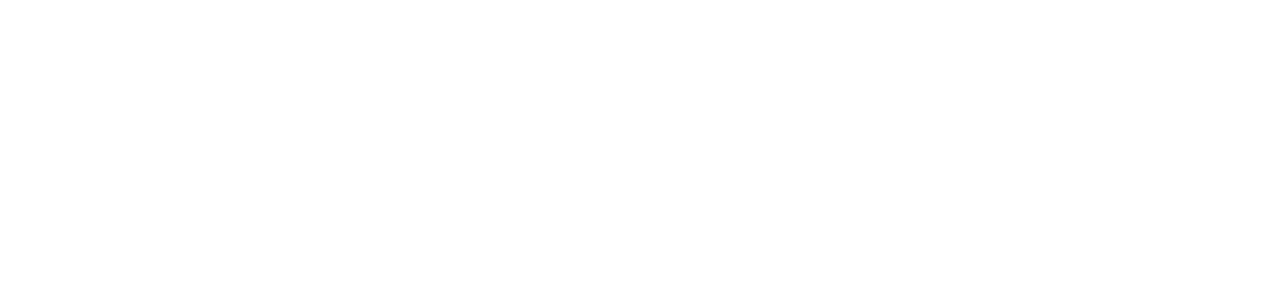
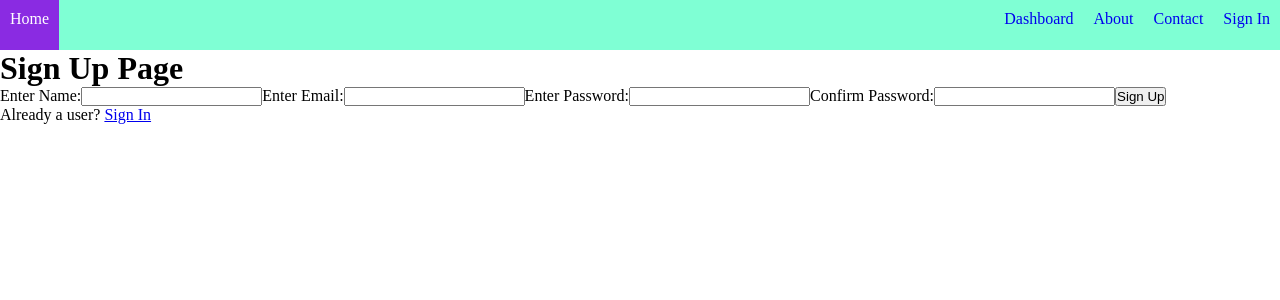
Before and after one commit to nisarga-nn/vueapp, a Vue app: page /sign-up in a window 1280 px wide. Before the commit this address had no page. Shown: the top 300 px of the page. Built offline with nearby package versions, Linux system fonts and the light colour scheme.

Commit message:
added vue

```diff
--- a/src/App.vue
+++ b/src/App.vue
@@ -1,9 +1,10 @@
 <script setup>
 import { RouterView } from 'vue-router'
+import NavBar from '@/components/Navbar.vue'
+
 </script>
 
 <template>
-    <div class="container">
-        <RouterView />
-    </div>
+    <NavBar/>
+    <RouterView />
 </template>
--- /dev/null
+++ b/src/components/Navbar.vue
@@ -0,0 +1,49 @@
+<script>
+import { defineComponent } from 'vue';
+export default defineComponent({
+    name: 'NavBar'
+})
+</script>
+
+<template>
+    <div>
+        <ul class="nav">
+            <router-link to="/" class="nav-items ">Home</router-link>
+            <router-link to="/dashboard" class="nav-items left-menu">Dashboard</router-link>
+            <router-link to="/about" class="nav-items">About</router-link>
+            <router-link to="/contact" class="nav-items">Contact</router-link>
+            <router-link to="/sign-in" class="nav-items">Sign In</router-link>
+        </ul>
+    </div>
+</template>
+
+<style>
+* {
+    margin: 0;
+    padding: 0;
+    box-sizing: border-box;
+}
+
+.nav {
+    display: flex;
+    list-style: none;
+    background-color: aquamarine;
+    align-items: center;
+}
+
+.left-menu {
+    margin-left: auto;
+}
+
+.nav-items {
+    padding: 10px;
+    height: 50px;
+    cursor: pointer;
+    text-decoration: none;
+}
+
+.nav-items:hover{
+    background-color: blueviolet;
+    color: white;
+}
+</style>
--- /dev/null
+++ b/src/components/auth/Login.vue
@@ -0,0 +1,32 @@
+<script>
+import { defineComponent, reactive, toRefs } from 'vue';
+
+export default defineComponent({
+    name: "LoginComponent",
+    setup() {
+        const loginDetails = reactive({
+            email: "",
+            password: ""
+        })
+
+        const onSubmit = () => {
+    console.log(loginDetails)
+}
+
+        return { ...toRefs(loginDetails), onSubmit }
+    }
+})
+</script>
+
+<template>
+    <form @submit.prevent="onSubmit">
+        <label>Enter Email:</label>
+        <input type="email" v-model="email" required/>
+        <label>Enter Password:</label>
+        <input type="password" v-model="password" required/>
+        <button type="submit">Sign In</button>
+    </form>
+    <p>Not register?
+        <router-link to="/sign-up">Sign Up</router-link>
+    </p>
+</template>
--- /dev/null
+++ b/src/components/auth/Register.vue
@@ -0,0 +1,40 @@
+<script>
+import { defineComponent, reactive } from 'vue';
+
+export default defineComponent({
+    name: "RegisterComponent",
+    setup() {
+        const registerDetails = reactive({
+            name: "",
+            email: "",
+            password: "",
+            confirm_password: "",
+        })
+
+        const onSubmit = () => {
+            console.log(registerDetails)
+        }
+
+        return { registerDetails, onSubmit }
+    }
+})
+</script>
+
+<template>
+    <div>
+        <form @submit.prevent="onSubmit">
+            <label>Enter Name:</label>
+            <input type="text" v-model="registerDetails.name" required/>
+            <label>Enter Email:</label>
+            <input type="email" v-model="registerDetails.email" required/>
+            <label>Enter Password:</label>
+            <input type="password" v-model="registerDetails.password" required/>
+            <label>Confirm Password:</label>
+            <input type="password" v-model="registerDetails.confirm_password" required/>
+            <button type="submit">Sign Up</button>
+        </form>
+        <p>Already a user?
+            <router-link to="/sign-in">Sign In</router-link>
+        </p>
+    </div>
+</template>
--- a/src/router/index.js
+++ b/src/router/index.js
@@ -3,6 +3,8 @@
 import Home from "@/views/Home.vue";
 import Contact from "@/views/Contact.vue";
 import Dashboard from "@/views/Dashboard.vue"
+import SignUp from "@/views/SignUp.vue"
+import SignIn from "@/views/SignIn.vue"
 
 const router = createRouter({
   // history: createWebHistory(import.meta.env.BASE_URL),
@@ -28,6 +30,16 @@
       name: "dashboard",
       component: Dashboard,
     },
+    {
+      path:"/sign-up",
+      name:"signup",
+      component:SignUp,
+    },
+    {
+      path:"/sign-in",
+      name:"signin",
+      component:SignIn,
+    }
   ],
 });
 
--- a/src/views/About.vue
+++ b/src/views/About.vue
@@ -1,11 +1,53 @@
 <script>
-export default  {
-    name : 'AboutPage'
+export default {
+    name: 'AboutPage',
+    setup() {
+        const data = [{
+            name: "Prashant",
+            gender: "Male"
+        }, {
+            name: "Nisarga",
+            gender: "Male"
+        },
+        { name: "Swara", gender: "Female" }]
+        const n = data.length
+        return { data, n }
+    }
 }
 </script>
 
 <template>
     <div>
         <h1>About</h1>
+        <table>
+            <tr>
+                <th>Name</th>
+                <th>Gender</th>
+            </tr>
+            <tr :key="item" v-for="item in data">
+                <td>{{ item.name }}</td>
+                <td>{{ item.gender }}</td>
+            </tr>
+        </table>
+        <p>Number of rows = {{ n }}</p>
     </div>
 </template>
+
+<style scoped>
+div {
+    display: flex;
+    flex-direction: column;
+    justify-content: center;
+    align-items: center;
+}
+
+table {
+    border-collapse: collapse;
+}
+
+td,
+th {
+    border: 1px solid black;
+
+}
+</style>
--- a/src/views/Dashboard.vue
+++ b/src/views/Dashboard.vue
@@ -1,11 +1,33 @@
 <script>
-export default  {
-    name : 'DashboardPage'
-}
+import { defineComponent, reactive } from 'vue'
+export default defineComponent({
+    name: 'DashboardPage',
+    setup() {
+        const user = reactive({
+            user_name: "",
+            age: null,
+            gender: "Male"
+        })
+        return {user}
+    }
+})
 </script>
 
 <template>
     <div>
         <h1>Dashboard</h1>
+        <h2>{{ user }}</h2>
+        <h2>{{ user.user_name }}</h2>
+        <h2>{{ user.age }}</h2>
+        <h2>{{ user.gender }}</h2>
+    </div>
+    <div>
+        <input type="text" v-model="user.user_name"/>
+        <input type="number" v-model="user.age"/>
+        <label>Gender</label>
+        <select v-model="user.gender">
+            <option value="Male">Male</option>
+            <option value="Female">Female</option>
+        </select>
     </div>
 </template>
--- a/src/views/Home.vue
+++ b/src/views/Home.vue
@@ -1,11 +1,41 @@
 <script>
-export default  {
-    name : 'HomePage'
+import { ref, defineComponent, computed } from 'vue'
+// eslint-disable-next-line no-unused-vars
+const no1 = 1
+const foo = () => {
+    return "one"
 }
+/*
+const Uppercase = (str) => {
+    return str.toUpperCase()
+}
+*/
+export default defineComponent({
+    name: 'HomePage',
+    setup() {
+        const no3 = ref(3)
+        const no4 = ref(4)
+        const no5 = ref(5)
+        const no6 = ref(6)
+        const no7 = ref(7)
+        const no8 = ref(8)
+        const no9 = ref(9)
+        console.log(no1, no5.value, no6.value, no7.value, no8.value, no9)
+        const text = ref("")
+        const toUpper = computed(()=> text.value.toUpperCase())
+        return {
+            no1, no3, no4, foo, toUpper, text
+        }
+    }
+})
+
 </script>
 
 <template>
-    <div>
-        <h1>Home</h1>
-    </div>
+    <h1>=={{ no1 }}=={{ no3 }}=={{ no4 }}==</h1>
+    <h2>{{ toUpper }}</h2>
+    <div>{{ foo() }}</div>
+    <input type="text" v-model="text" />
 </template>
+
+<style scoped></style>
--- /dev/null
+++ b/src/views/SignIn.vue
@@ -0,0 +1,9 @@
+
+<script setup>
+import LoginComponent from '@/components/auth/Login.vue';
+</script>
+
+<template>
+    <h1>Sign In Page</h1>
+    <LoginComponent />
+</template>
--- /dev/null
+++ b/src/views/SignUp.vue
@@ -0,0 +1,9 @@
+
+<script setup>
+import RegisterComponent from '@/components/auth/Register.vue';
+</script>
+
+<template>
+    <h1>Sign Up Page</h1>
+    <RegisterComponent />
+</template>
```
Also changed, not shown: src/components/HelloWorld.vue (deleted, +0 -58 lines).
